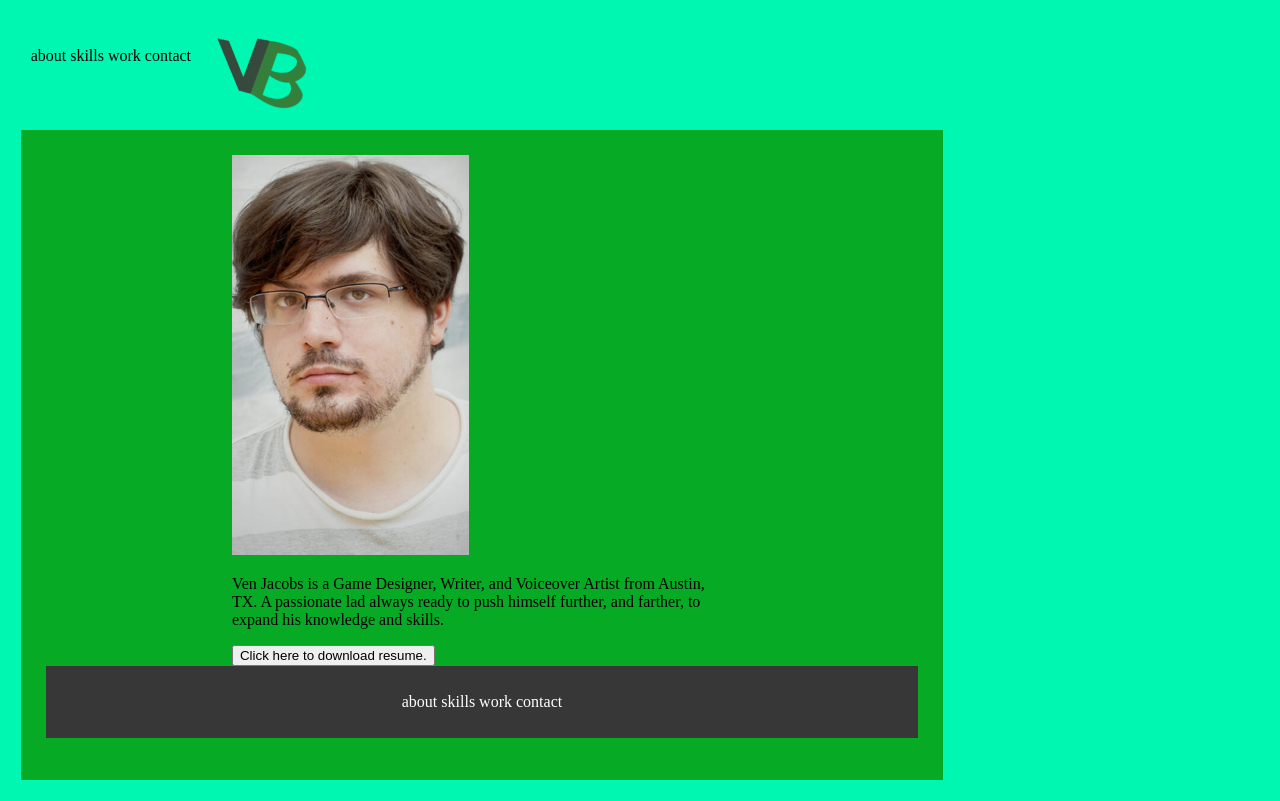
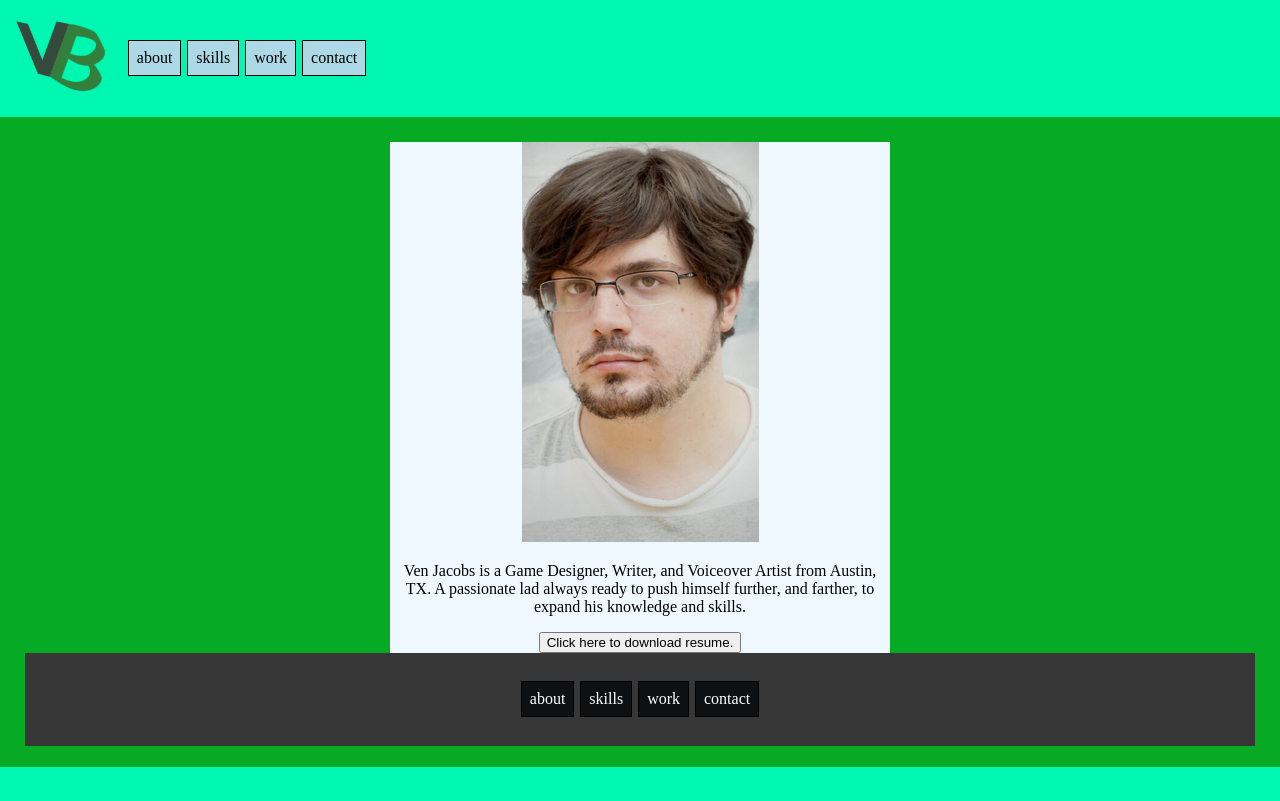
Before and after one commit to VenBright/UX_UI_HW_17, a plain HTML site: page index.html in a window 1280 px wide. Drawn offline with Linux system fonts and the light colour scheme.

Commit message:
1/1/21update

```diff
--- a/css/style.css
+++ b/css/style.css
@@ -3,33 +3,45 @@
 	vertical-align:top;
 
 }
-#topMenu{
+.topMenu{
 	padding:10px;
 	text-align:center;
 }
 
-#bottomMenu{
+
+.topMenu > li {
+	padding:8px;
+	background-color: lightblue;
+	border: black solid 1px;
+	margin: 1px;
+	}
+
+.bottomMenu{
 	color:white;
 	padding:10px;
 	text-align:center;
 	vertical-align:top;
 }
+
+
+.bottomMenu > li {
+	padding:8px;
+	background-color: rgb(15, 16, 17);
+	border: black solid 1px;
+	margin: 1px;
+	}
 body{
 	background-color: #00f7b1;
+	margin: 0px;
 }
 
 .logo{
 	width: auto;
-	padding: 1%;
 	text-align: center;
-	margin-left: 0;
-	margin-right: 0;
-	margin-top:0;
-	margin-bottom:0;
 }
 
 .Navigation {
-	width: 73%;
+	width: 97%;
 	padding: 1%;
 
 }
@@ -43,6 +55,8 @@ body{
 .content{
 	width:500px;
 	margin:0 auto;
+	background-color:aliceblue;
+	text-align: center;
 }
 
 footer{
--- a/index.html
+++ b/index.html
@@ -8,18 +8,19 @@
     </head>
     <body>
         <header class="Navigation">
+            <div class="inline-block logo">
+                <img src="images/Logo.png" alt="Ven Jacobs Logo">
+            </div>
             <nav class="inline-block">
-                <ul id="topMenu">
+                <ul class="topMenu">
                     <li class="inline-block">about</li>
                     <li class="inline-block">skills</li>
                     <li class="inline-block">work</li>
                     <li class="inline-block">contact</li>
                 </ul>
             </nav>
-            <div class="inline-block logo">
-                <img src="images/Logo.png" alt="Ven Jacobs Logo">
-            </div>
 
+        </header>
             <section class="heroImg">
                 <div class="content">
                     <img src="images/venjacobsheadshot.png">
@@ -27,7 +28,7 @@
                     <button type="button">Click here to download resume.</button>
                 </div>
                 <footer>
-                    <ul id="bottomMenu">
+                    <ul class="bottomMenu">
                         <li class="inline-block">about</li>
                         <li class="inline-block">skills</li>
                         <li class="inline-block">work</li>
@@ -35,6 +36,5 @@
                     </ul>
                 </footer>
             </section>
-        </header>
     </body>
 </html>
```
